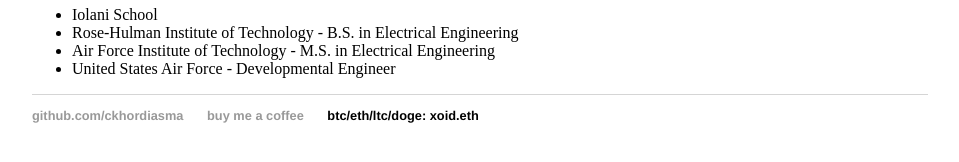
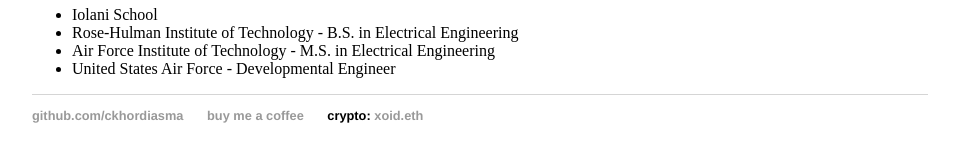
Before and after one commit to ckhordiasma/xoid, a Jekyll site: the page built from cv/index.html, in a window 1280 px wide. Shown: the part 191-353 px from the top of the page, without its empty margins (160-1119 px from the left). Built offline with Jekyll 4.4.1, drawn with Linux system fonts in a browser that asks for light colours.

Commit message:
edited crypto

```diff
--- a/_layouts/default.html
+++ b/_layouts/default.html
@@ -35,7 +35,7 @@
 	    		<ul>
 	        		<li><a href="https://github.com/ckhordiasma">github.com/ckhordiasma</a></li>
 					<li><a href="https://www.buymeacoffee.com/ckhordiasma">buy me a coffee</a></li>
-					<li>btc/eth/ltc/doge: xoid.eth</li>
+					<li>crypto: <a href="https://app.ens.domains/name/xoid.eth">xoid.eth</a></li>
 				</ul>
 			</footer>
 		</body>
```
